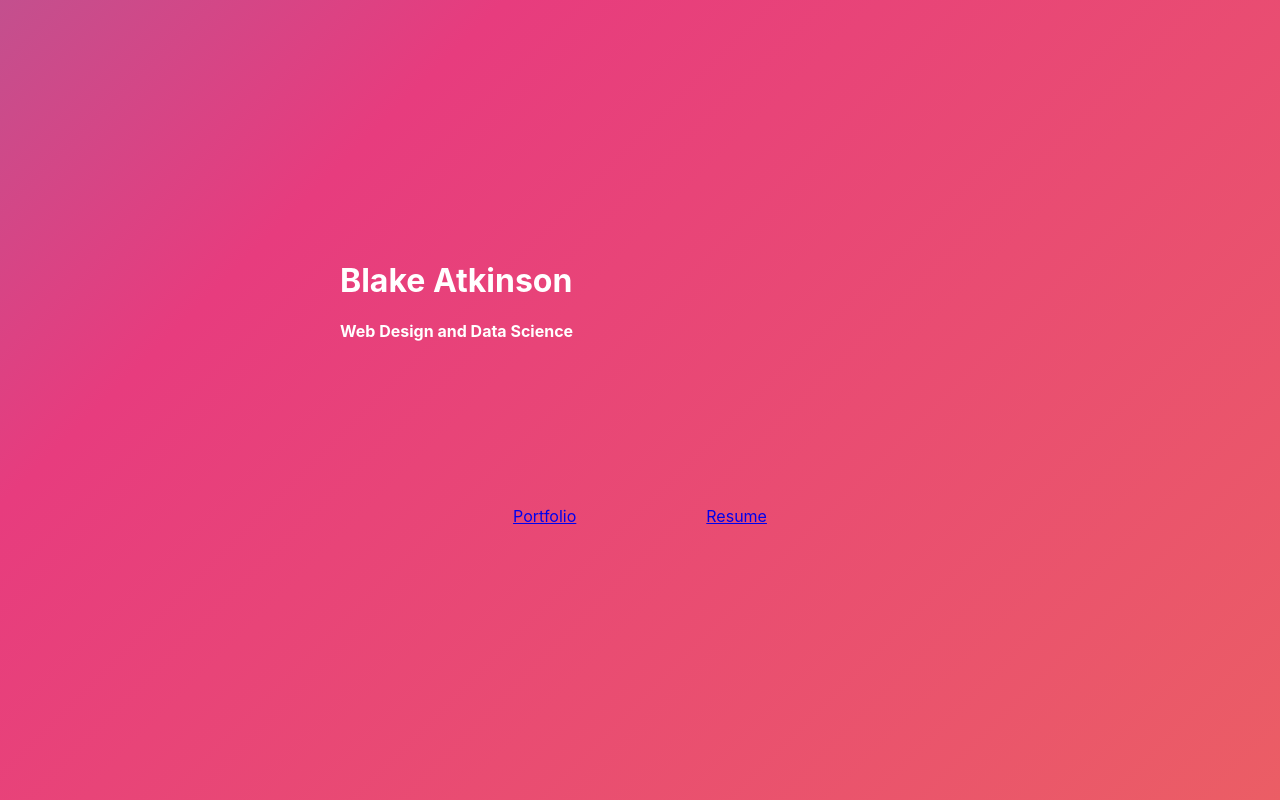
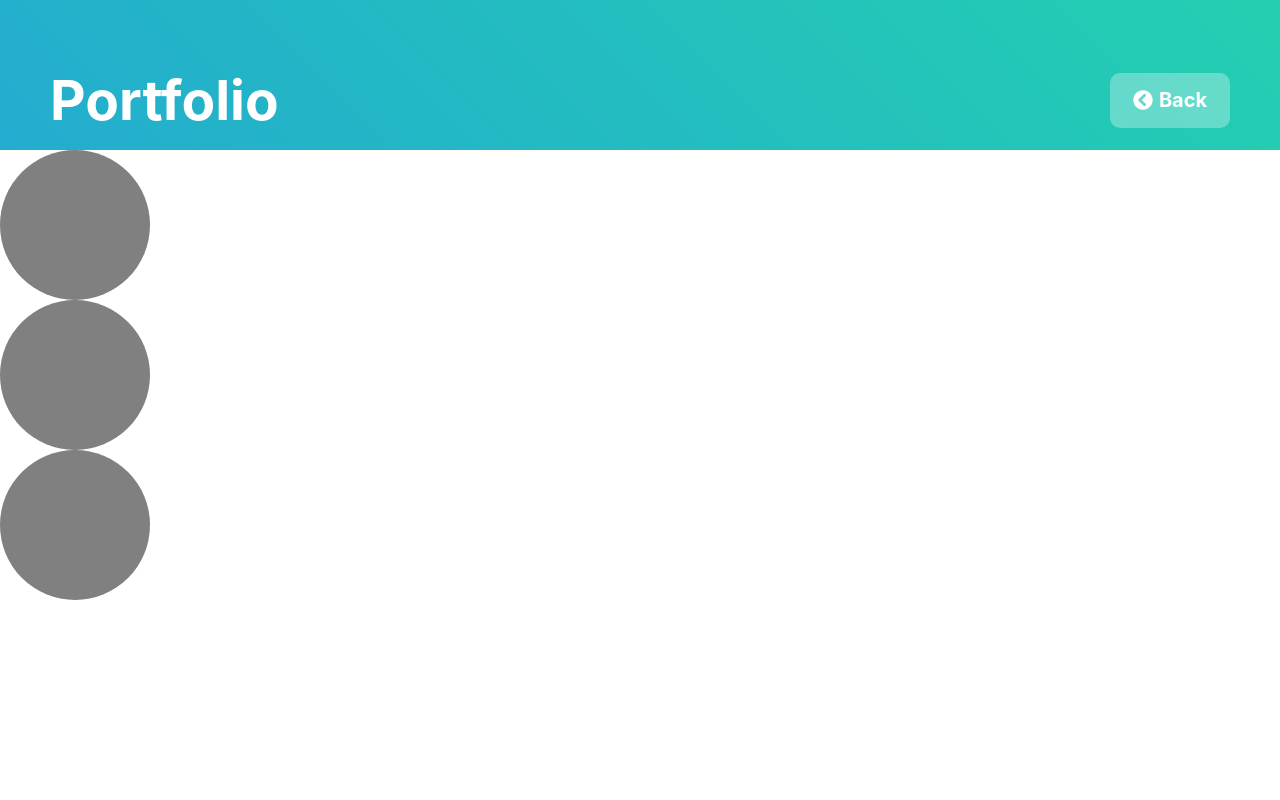
Before and after one commit to btatkinson/portfolio, a React (Create React App) app: page /portfolio in a window 1280 px wide. Built offline with nearby package versions, Linux system fonts and the light colour scheme.

Commit message:
coming into shape

```diff
--- a/package.json
+++ b/package.json
@@ -3,6 +3,9 @@
   "version": "0.1.0",
   "private": true,
   "dependencies": {
+    "@fortawesome/fontawesome-svg-core": "^1.2.21",
+    "@fortawesome/free-solid-svg-icons": "^5.10.1",
+    "@fortawesome/react-fontawesome": "^0.1.4",
     "gsap": "^2.1.3",
     "react": "^16.9.0",
     "react-dom": "^16.9.0",
--- a/src/App.js
+++ b/src/App.js
@@ -24,13 +24,8 @@ class App extends Component {
   }
 
   enter = (pathname, node) => {
-    if (pathname !== '/'){
-      this.setState({splashClasses:{
-        size:'condensed',
-        text:'evaporated',
-        header:'hd-show'
-      }})
-    }
+    console.log(pathname);
+    console.log(pathname);
     return
   }
   exit = (pathname, node) => {
@@ -49,11 +44,11 @@ class App extends Component {
               key={key}
               onEnter={(node) => this.enter(pathname, node)}
               onExit = {(node) => this.exit(pathname, node)}
-              timeout={{enter: 300, exit: 300}}
+              timeout={{enter: 2000, exit: 2000}}
               classNames={'transition'}
             >
               <Switch location={location}>
-                <Route path="/" render={(props)=>{return(<Splash splashClasses={this.state.splashClasses}/>)}}/>
+                <Route exact path="/" component={Splash}/>
                 <Route exact path="/portfolio" component={Portfolio} />
                 <Route exact path="/resume" component={Resume} />
               </Switch>
--- /dev/null
+++ b/src/components/components/Header.js
@@ -0,0 +1,28 @@
+import React, { Component } from 'react';
+import { Link } from 'react-router-dom';
+import { FontAwesomeIcon } from '@fortawesome/react-fontawesome';
+import { faChevronCircleLeft } from '@fortawesome/free-solid-svg-icons';
+import '../../styles/Header.scss';
+
+class Header extends Component {
+  constructor(props) {
+    super(props);
+  }
+  render(){
+    return(
+      <div className='header'>
+        <div className='title-group'>
+          <h1 className='hd-title'>{this.props.title}</h1>
+          <Link to='/' className='hd-link'>
+            <FontAwesomeIcon className='hd-link-text' icon={faChevronCircleLeft} />
+            <h3 className='hd-link-text'> Back</h3>
+          </Link>
+        </div>
+      </div>
+    )
+  }
+}
+
+
+
+export default Header
--- /dev/null
+++ b/src/components/components/OptionButton.js
@@ -0,0 +1,18 @@
+import React, { Component } from 'react';
+import '../../styles/OptionButton.scss';
+
+class OptionButton extends Component {
+  constructor(props) {
+    super(props);
+  }
+  render(){
+    return(
+      <div className='OptionButton'>
+      </div>
+    )
+  }
+}
+
+
+
+export default OptionButton
--- a/src/components/pages/Portfolio.js
+++ b/src/components/pages/Portfolio.js
@@ -1,15 +1,39 @@
 import React, { Component } from 'react';
+import Header from '../components/Header.js';
+import OptionButton from '../components/OptionButton.js';
 import '../../styles/Portfolio.scss';
 
 class Portfolio extends Component {
   constructor(props) {
     super(props);
+
+    this.state = {
+      selectedButton:{
+        'writing':true,
+        'python':false,
+        'webdev':false
+      },
+
+    }
   }
 
   render(){
     return(
-      <div className="portfolio-container">
-        <h1>This is the portfolio page</h1>
+      <div className='portfolio-container'>
+        <Header title="Portfolio"/>
+        <div className='portfolio-body'>
+          <div className='portfolio-options'>
+            <OptionButton option='writing' selected='false'/>
+            <OptionButton option='python' selected='false'/>
+            <OptionButton option='webdev' selected='false'/>
+          </div>
+          <div className='p-writing'>
+          </div>
+          <div className='p-python'>
+          </div>
+          <div className='p-webdev'>
+          </div>
+        </div>
       </div>
     )
   }
--- a/src/components/pages/Splash.js
+++ b/src/components/pages/Splash.js
@@ -3,30 +3,26 @@ import { Link } from 'react-router-dom';
 import '../../styles/Splash.scss';
 
 class Splash extends Component {
+
   constructor(props) {
     super(props);
   }
 
   render(){
-    const {size, text, header} = this.props.splashClasses;
     return (
-      <div className={size}>
-        <div className={`sp-container ${text}`}>
-          <div className={`sp-header ${text}`}>
+      <div className='splash'>
+        <div className='sp-container'>
+          <div className='sp-header'>
             <h1>Blake Atkinson</h1>
             <h4>Web Design and Data Science</h4>
           </div>
-          <div className={`spr-box ${text}`}>
+          <div className='spr-box'>
             <Link to='/portfolio'>
             Portfolio</Link>
           </div>
-          <div className={`spp-box ${text}`}>
+          <div className='spp-box'>
             <Link to='/resume'>Resume</Link>
           </div>
-        </div>
-        <div className={`hd-container ${header}`}>
-          <h1>Portfolio</h1>
-          <Link to='/'>Back</Link>
         </div>
       </div>
     )
--- /dev/null
+++ b/src/styles/Header.scss
@@ -0,0 +1,48 @@
+.header{
+  height:150px;
+  width:100%;
+  display: flex;
+  align-items: flex-end;
+  justify-content: flex-end;
+  background: linear-gradient(45deg, #ee7752, #e73c7e, #23a6d5, #23d5ab);
+  background-size: 400% 400%;
+  animation: gradientBG1 3s forwards;
+}
+
+.title-group{
+  display:flex;
+  margin-right: auto;
+  margin-left: 50px;
+  width: 100%;
+  height: 100px;
+}
+
+.hd-title{
+  color: white;
+  margin-top:auto;
+  margin-bottom:auto;
+  font-size: 55px;
+}
+
+.hd-link{
+  display: flex;
+  justify-content: center;
+  align-items: center;
+  background-color: rgba(255,255,255,.3);
+  padding: 10px;
+  height: 35px;
+  width: 100px;
+  border-radius: 10px;
+  margin-left:auto;
+  margin-top:auto;
+  margin-bottom:auto;
+  margin-right:50px;
+  text-decoration: none;
+}
+
+.hd-link-text{
+  color:white;
+  padding:3px;
+  font-size: 20px;
+  text-decoration: none;
+}
--- /dev/null
+++ b/src/styles/OptionButton.scss
@@ -0,0 +1,8 @@
+
+
+.OptionButton{
+  border-radius: 50%;
+  background-color: grey;
+  width: 150px;
+  height:150px;
+}
--- a/src/styles/Splash.scss
+++ b/src/styles/Splash.scss
@@ -1,5 +1,6 @@
 
 $head-height: 150px;
+$sp-exittime: 2s;
 
 .splash{
   height: 100%;
@@ -13,96 +14,6 @@ $head-height: 150px;
   background-size: 400% 400%;
   animation: gradientBG1 3s forwards;
 }
-
-.condensed{
-  height: $head-height;
-  width:100%;
-  display: flex;
-  flex-wrap: wrap;
-  flex-direction: row;
-  align-items: flex-end;
-  background: linear-gradient(45deg, #ee7752, #e73c7e, #23a6d5, #23d5ab);
-  background-size: 400% 400%;
-  animation: gradientBG2 3s forwards;
-}
-.fade-in{
-  animation: fadein 2s forwards;
-}
-.evaporated{
-  animation: evaporate 1s forwards;
-  display:none !important;
-}
-.devaporated{
-  animation: devaporate 1s forwards;
-  animation-delay: 2s;
-}
-.hd-container{
-  width: 100%;
-  display: flex;
-}
-.hd-container>h1{
-  width: 300px;
-  margin-left: 50px;
-  color:white;
-}
-.hd-container>h1{
-  width: 300px;
-}
-.hd-hide{
-  display: none;
-}
-.hd-show{
-  opacity: 0;
-  animation: l2r 1s forwards;
-  animation-delay: 2s;
-}
-
-@keyframes l2r{
-  0% {
-    opacity: 0;
-    margin-left: 50px;
-  }
-  100% {
-    opacity: 1;
-    margin-left: 0px;
-  }
-}
-
-@keyframes fadein{
-  0% {
-    opacity: 0;
-    margin-bottom: 20px;
-  }
-  100% {
-    opacity: 1;
-    margin-bottom: 0px;
-  }
-}
-
-@keyframes devaporate{
-  0% {
-    opacity: 0;
-    margin-bottom: 20px;
-  }
-  100% {
-    opacity: 1;
-    margin-bottom: 0px;
-  }
-}
-@keyframes evaporate{
-  0% {
-    opacity: 1;
-    margin-bottom: 0px;
-    justify-content: center;
-  }
-  100% {
-    opacity: 0;
-    margin-bottom: 20px;
-    justify-content: flex-end;
-    display: none;
-  }
-}
-
 @keyframes gradientBG1 {
   0% {
     background-position: 0% 50%;
@@ -110,23 +21,38 @@ $head-height: 150px;
   100% {
     background-position: 100% 50%;
   }
-  // 100% {
-  //   background-position: 0% 50%;
-  // }
+}
+@keyframes gradientBG2 {
+  0% {
+    background-position: 100% 50%;
+  }
+  100% {
+    background-position: 0% 50%;
+  }
 }
 
-@keyframes gradientBG2 {
-  0% {
-    background-position: 0% 50%;
-    height:100%;
-  }
-  100% {
-    height: $head-height;
-    background-position: 100% 50%;
-  }
-  // 100% {
-  //   background-position: 0% 50%;
-  // }
+.splash.transition-enter {
+  opacity: 0.01;
+  transform: scale(1.1);
+}
+
+.splash.transition-enter-active {
+  opacity: 1;
+  transition: all 2000ms;
+}
+
+.splash.transition-exit {
+  opacity: 1;
+  position: absolute;
+  top:0;
+  left: 0;
+}
+
+.splash.transition-exit-active {
+  opacity: 0;
+  height: 150px;
+  transition: all $sp-exittime;
+  animation: gradientBG2 $sp-exittime forwards;
 }
 
 .sp-container{
```
Also changed, not shown: 1 other file (tests, documents, lock files or other folders).
